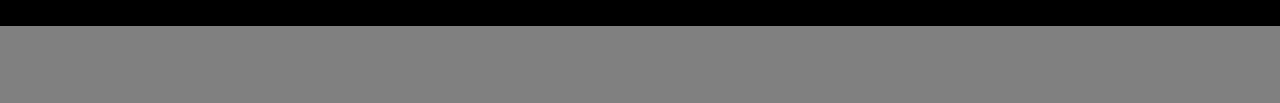
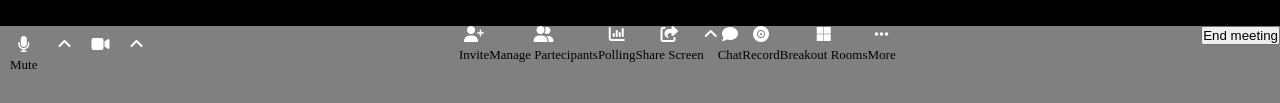
Before and after one commit to francescotroiano98/html-css-zoom, a plain HTML site: page index.html in a window 1280 px wide. Shown: the part 694-797 px from the top of the page. Drawn offline with Linux system fonts and the light colour scheme.

Commit message:
done footer section

```diff
--- a/css/style.css
+++ b/css/style.css
@@ -6,8 +6,19 @@
 .flex{
     display: flex;
 }
+.flex-column{
+    flex-direction: column;
+    display: flex;
+}
 .space-between{
     justify-content: space-between;
+}
+.text-center{
+    text-align: center;
+}
+.margin-all{
+    margin: 10px;
+
 }
 .wrap{
     flex-wrap: wrap;
@@ -51,8 +62,15 @@ main{
     background-color: aqua;
 
 }
-
+p{
+    margin-top: 5px;
+    font-size: small;
+}
 footer{
     height: calc(100vh - 90%);
     background-color: gray;
 }
+.footer-container{
+    height: 100%;
+
+}
--- a/index.html
+++ b/index.html
@@ -132,6 +132,83 @@
 
         </main>
         <footer>
+            <div class="footer-container space-between text-center flex">
+                <div class="bottom-left flex">
+                    <div class="logo-colonna flex-column margin-all">
+                        <i class="fa-solid fa-microphone" style="color: #ffffff;"></i>
+                        <p>Mute</p>
+
+                    </div>
+                    <div class="list margin-all">
+                        <i class="fa-solid fa-angle-up" style="color: #ffffff;"></i>
+
+                    </div>
+                    <div class="logo-colonna margin-all">
+                        <i class="fa-solid fa-video" style="color: #ffffff;"></i>
+
+                    </div>
+                    <div class="list margin-all">
+                        <i class="fa-solid fa-angle-up" style="color: #ffffff;"></i>
+
+                    </div>
+
+                </div>
+                <div class="bottom-middle flex">
+                    <div class="logo-colonna flex-column">
+                        <i class="fa-solid fa-user-plus" style="color: #ffffff;"></i>
+                        <p>Invite</p>
+
+                    </div>
+                    <div class="logo-colonna flex-column">
+                        <i class="fa-solid fa-user-group" style="color: #ffffff;"></i>
+                        <p>Manage Partecipants</p>
+
+                    </div>
+                    <div class="logo-colonna flex-column">
+                        <i class="fa-solid fa-chart-column" style="color: #ffffff;"></i>
+                        <p>Polling</p>
+
+                    </div>
+                    <div class="logo-colonna flex-column">
+                        <i class="fa-solid fa-share-from-square" style="color: #ffffff;"></i>
+                        <p>Share Screen</p>
+
+                    </div>
+                    <div class="list">
+                        <i class="fa-solid fa-angle-up" style="color: #ffffff;"></i>
+
+                    </div>
+                    <div class="logo-colonna flex-column">
+                        <i class="fa-solid fa-comment" style="color: #ffffff;"></i>
+                        <p>Chat</p>
+
+                    </div>
+                    <div class="logo-colonna flex-column">
+                        <i class="fa-solid fa-record-vinyl" style="color: #ffffff;"></i>
+                        <p>Record</p>
+
+                    </div>
+                    <div class="logo-colonna flex-column">
+                        <i class="fa-brands fa-microsoft" style="color: #ffffff;"></i>
+                        <p>Breakout Rooms</p>
+
+                    </div>
+                    <div class="logo-colonna flex-column">
+                        <i class="fa-solid fa-ellipsis" style="color: #ffffff;"></i>
+                        <p>More</p>
+
+                    </div>
+
+
+                </div>
+                <div class="bottom-riht">
+                    <button>End meeting</button>
+
+                </div>
+
+
+
+            </div>
 
         </footer>
 
```
